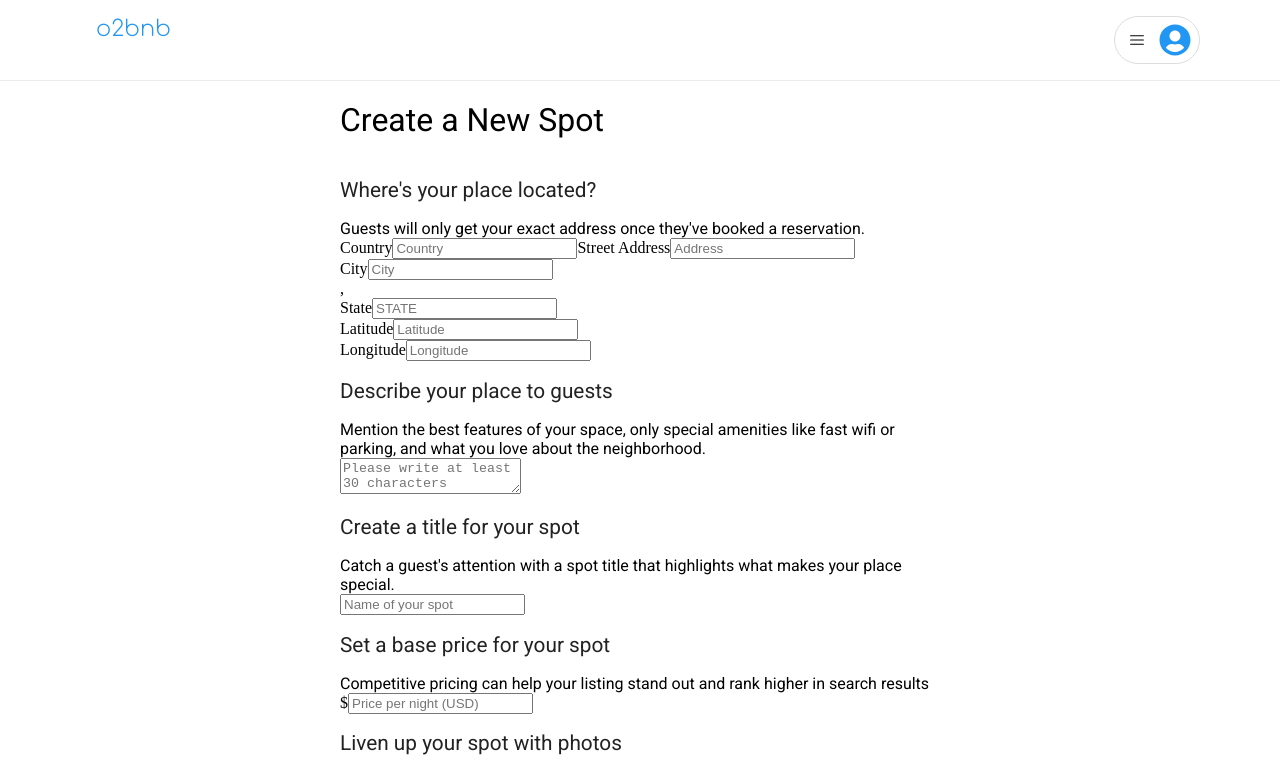
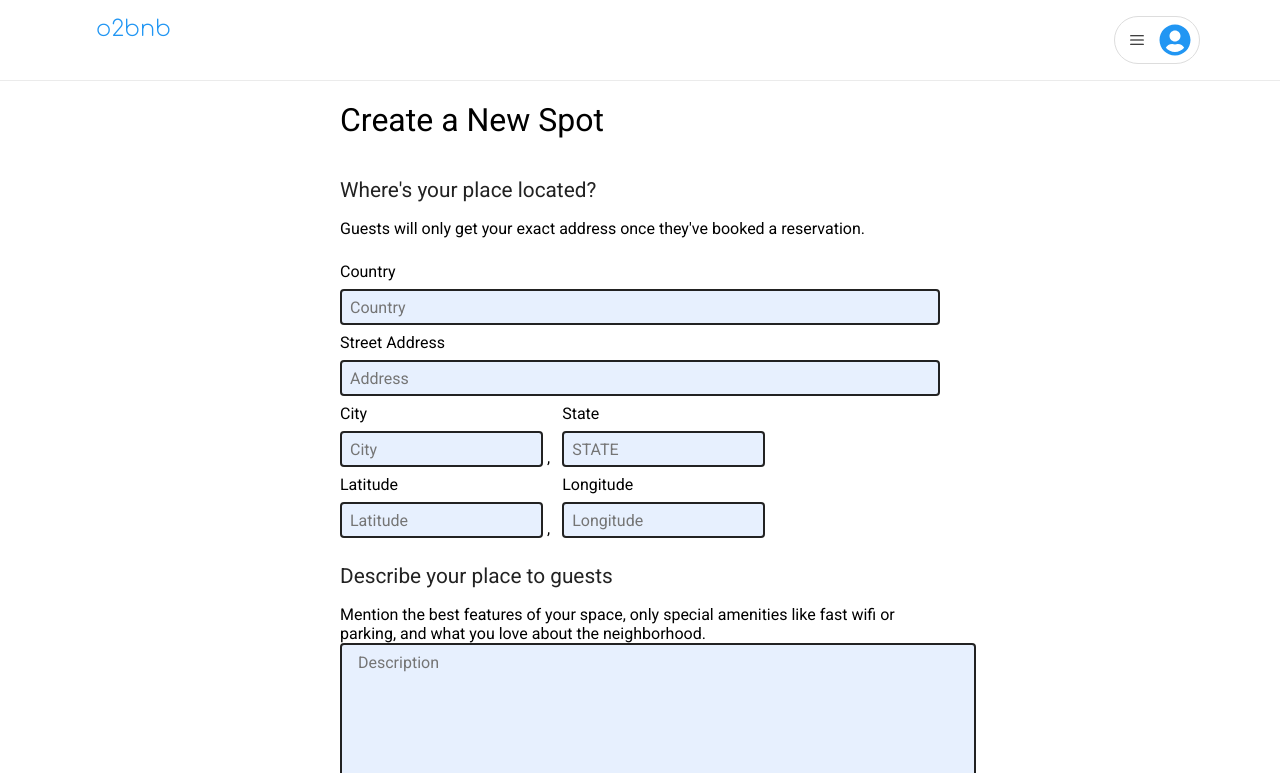
Before and after one commit to JosephRBryant/o2bnb, a React (Vite) app in the folder frontend/: page /spots/new in a window 1280 px wide. Shown: the top 773 px of the page. Built offline with nearby package versions, Linux system fonts and the light colour scheme; no server answers.

Commit message:
create spot submitting, including images

```diff
--- a/frontend/src/components/LoginFormModal/LoginForm.css
+++ b/frontend/src/components/LoginFormModal/LoginForm.css
@@ -1,4 +1,4 @@
-.loginForm {
+.login-form {
   display: flex;
   flex-direction: column;
   align-items: center;
@@ -13,12 +13,6 @@ form {
   flex-direction: column;
   width: 100%;
   gap: .5rem;
-}
-
-form input {
-  height: 2rem;
-  font-size: 1rem;
-  padding: 0 .5rem;
 }
 
 .login-header {
--- a/frontend/src/components/LoginFormModal/LoginFormModal.jsx
+++ b/frontend/src/components/LoginFormModal/LoginFormModal.jsx
@@ -55,7 +55,7 @@ function LoginFormModal() {
   console.log('login errors', errors);
 
   return (
-    <div className="loginForm">
+    <div className="login-form">
       <h1 className="login-header">Log In</h1>
       <div className="credentials-error-container">
         <h2 className="credentials-error">{loginError}</h2>
--- a/frontend/src/index.css
+++ b/frontend/src/index.css
@@ -28,6 +28,16 @@ p {
   font-family: 'Roboto', sans-serif;
 }
 
+form input {
+  height: 2rem;
+  font-size: 1rem;
+  font-family: 'Roboto', sans-serif;
+  padding: 0 .5rem;
+  background-color: #E7F0FE;
+  border: 2px solid #222;
+  border-radius: .25rem;
+}
+
 .link-no-styling {
   text-decoration: none;
   color: #000;
--- a/frontend/src/screens/CreateSpot/CreateSpot.css
+++ b/frontend/src/screens/CreateSpot/CreateSpot.css
@@ -3,3 +3,39 @@
   flex-direction: column;
   max-width: 600px;
 }
+
+.create-spot-header {
+  margin-bottom: 1.5rem;
+}
+
+.form-create-spot {
+  font-family: 'Roboto', sans-serif;
+}
+
+#description {
+  width: 100%;
+  height: 10rem;
+  padding: .5rem 1rem;
+  background-color: #E7F0FE;
+  border: 2px solid #222;
+  border-radius: .25rem;
+  font-size: 1rem;
+  font-family: 'Roboto', sans-serif;
+}
+
+.form-comma {
+  margin: 0 .75rem 0 .25rem;
+  position: relative;
+  top: .5rem;
+}
+.form-city-state,
+.form-lat-lng {
+  display: flex;
+}
+
+.form-city .label-error,
+.form-state .label-error,
+.form-lat .label-error,
+.form-lng .label-error {
+  margin-bottom: 0.5rem;
+}
--- a/frontend/src/screens/CreateSpot/CreateSpot.jsx
+++ b/frontend/src/screens/CreateSpot/CreateSpot.jsx
@@ -1,104 +1,134 @@
 import { useDispatch, useSelector } from 'react-redux';
+import { useNavigate } from 'react-router-dom';
 import { createSpotThunk } from '../../store/spots';
 import './CreateSpot.css'
-import { useEffect, useState } from 'react';
+import { useState } from 'react';
 
 function CreateSpot() {
   const dispatch = useDispatch();
+  const navigate = useNavigate();
   const [isLoaded, setIsLoaded] = useState(false);
   const [errors, setErrors] = useState({});
-  let spots = useSelector(state => state.spotState.allSpots)
+  const spots = useSelector(state => state.spotState.allSpots)
 
-  const [address, setAddress] = useState('');
-  const [city, setCity] = useState('');
-  const [stateAddress, setStateAddress] = useState('');
-  const [country, setCountry] = useState('');
-  const [lat, setLat] = useState('');
-  const [lng, setLng] = useState('');
-  const [name, setName] = useState('');
-  const [description, setDescription] = useState('');
-  const [price, setPrice] = useState('');
-  const [previewImage, setPreviewImage] = useState('');
-  const [imageUrlA, setImageUrlA] = useState('');
-  const [imageUrlB, setImageUrlB] = useState('');
-  const [imageUrlC, setImageUrlC] = useState('');
-  const [imageUrlD, setImageUrlD] = useState('');
+  const [spotForm, setSpotForm] = useState({
+    address: '',
+    city: '',
+    state: '',
+    country: '',
+    lat: null,
+    lng: null,
+    name: '',
+    description: '',
+    price: null,
+    previewImage: '',
+    imageA: '',
+    imageB: '',
+    imageC: '',
+    imageD: '',
+  })
 
-  const handleFormSubmit = async () => {
-    const form = {
-      address,
-      city,
-      state: stateAddress,
-      country,
-      lat,
-      lng,
-      name,
-      description,
-      price
+  const onSubmit = async (e) => {
+    e.preventDefault()
+    setErrors({});
+
+    try {
+      spotForm.lat = Number(spotForm.lat);
+      spotForm.lng = Number(spotForm.lng);
+      spotForm.price = Number(spotForm.price);
+
+      const res = await dispatch(createSpotThunk(spotForm));
+      if (!res.id) {
+        const err = await res.json();
+        console.log('res not ok in thunk', err);
+        const backendErrors = {};
+        backendErrors.message = err.message;
+
+        setErrors(err.errors);
+        console.log('console log spts after create dispatch', err.errors.state);
+      }
+    } catch (error) {
+      return error;
     }
 
-    form.lat = Number(form.lat);
-    form.lng = Number(form.lng);
-    form.price = Number(form.price);
+  }
 
-    const imageForm = {
-      previewImage,
-      imageUrlA,
-      imageUrlB,
-      imageUrlC,
-      imageUrlD
-    }
-    console.log('form sent to thunk for create', form);
-    const res = await dispatch(createSpotThunk(form));
-    if (!res.ok) {
-      const err = await res.json();
-      const backendErrors = {};
-      backendErrors.message = err.message;
-      setErrors(backendErrors);
-    }
+  // function findCurrentSpot(spots) {
+  //   let spot = spots.filter(spot => spot.address === spotForm.address)
+  //   spot = spot[0];
+  //   console.log('find cur spot func', spot, spot.id);
+  //   return spot;
+  // }
+
+  function updateSpotForm(e, label) {
+    setSpotForm(prev => {
+      const newSpotForm = {...prev};
+      newSpotForm[label] = e.target.value;
+      return newSpotForm;
+    })
   }
 
   return (
     <main className="create-spot-main">
-      <header>
+      <header className='create-spot-header'>
         <h1>Create a New Spot</h1>
         <h2>Where&apos;s your place located?</h2>
         <p>Guests will only get your exact address once they&apos;ve booked a reservation.</p>
       </header>
-      <div className="form-create-spot" action="">
+      <form className="form-create-spot" onSubmit={onSubmit}>
+        <div className="label-error">
           <label htmlFor="country">Country</label>
-        <input type="text" name="country" id="country" onChange={(e) => setCountry(e.target.value)} value={country} placeholder="Country" />
+          <p>{errors.country}</p>
+        </div>
+        <input type="text" name="country" id="country" onChange={(e) => updateSpotForm(e, 'country')} value={spotForm.country} placeholder="Country" />
+        <div className="label-error">
           <label htmlFor="street">Street Address</label>
-        <input type="text" name="street" id="street" onChange={(e) => setAddress(e.target.value)} value={address} placeholder="Address" />
+          <p>{errors.address}</p>
+        </div>
+        <input type="text" name="street" id="street" onChange={(e) => updateSpotForm(e, 'address')} value={spotForm.address} placeholder="Address" />
         <div className="form-city-state">
           <div className="form-city">
+            <div className="label-error">
               <label htmlFor="city">City</label>
-            <input type="text" name="city" id="city" onChange={(e) => setCity(e.target.value)} value={city} placeholder="City" />
-          </div>,
+              <p>{errors.city}</p>
+            </div>
+            <input type="text" name="city" id="city" onChange={(e) => updateSpotForm(e, 'city')} value={spotForm.city} placeholder="City" />
+            <span className='form-comma'>,</span>
+          </div>
           <div className="form-state">
+            <div className="label-error">
               <label htmlFor="state">State</label>
-            <input type="text" name="state" id="state" onChange={(e) => setStateAddress(e.target.value)} value={stateAddress} placeholder="STATE" />
+              <p>{errors.state}</p>
+            </div>
+            <input type="text" name="state" id="state" onChange={(e) => updateSpotForm(e, 'state')} value={spotForm.state} placeholder="STATE" />
           </div>
         </div>
-        <div className="form-lat-lgn">
+        <div className="form-lat-lng">
           <div className="form-lat">
+            <div className="label-error">
               <label htmlFor="lat">Latitude</label>
-            <input type="text" name="lat" id="lat" onChange={(e) => setLat(e.target.value)} value={lat} placeholder="Latitude" />
+              <p>{errors.lat}</p>
+            </div>
+            <input type="text" name="lat" id="lat" onChange={(e) => updateSpotForm(e, 'lat')} value={spotForm.lat} placeholder="Latitude" />
+          <span className="form-comma">,</span>
           </div>
           <div className="form-lng">
+            <div className="label-error">
               <label htmlFor="lng">Longitude</label>
-            <input type="text" name="lng" id="lng" onChange={(e) => setLng(e.target.value)} value={lng} placeholder="Longitude" />
+              <p>{errors.lng}</p>
+            </div>
+            <input type="text" name="lng" id="lng" onChange={(e) => updateSpotForm(e, 'lng')} value={spotForm.lng} placeholder="Longitude" />
           </div>
         </div>
         <div className="form-description">
           <h2>Describe your place to guests</h2>
           <p>Mention the best features of your space, only special amenities like fast wifi or parking, and what you love about the neighborhood.</p>
-          <textarea name="description" id="description" onChange={(e) => setDescription(e.target.value)} value={description} placeholder="Please write at least 30 characters"></textarea>
+          <textarea name="description" id="description" onChange={(e) => updateSpotForm(e, 'description')} value={spotForm.description} placeholder="Description"></textarea>
         </div>
         <div className="form-title">
           <h2>Create a title for your spot</h2>
           <p>Catch a guest&apos;s attention with a spot title that highlights what makes your place special.</p>
-          <input type="text" name="title" id="title" onChange={(e) => setName(e.target.value)} value={name} placeholder="Name of your spot" />
+          <input type="text" name="name" id="name" onChange={(e) => updateSpotForm(e, 'name')} value={spotForm.name} placeholder="Name of your spot" />
         </div>
         <div className="form-price">
           <h2>Set a base price for your spot</h2>
@@ -106,22 +136,42 @@ function CreateSpot() {
           in search results</p>
           <div className="form-price-input">
             $
-            <input type="text" name="price" id="price" onChange={(e) => setPrice(e.target.value)} value={price} placeholder="Price per night (USD)" />
+            <input type="text" name="price" id="price" onChange={(e) => updateSpotForm(e, 'price')} value={spotForm.price} placeholder="Price per night (USD)" />
           </div>
         </div>
         <div className="form-photos">
           <h2>Liven up your spot with photos</h2>
           <p>Submit a link to at least one photo to publish your spot</p>
-          <input type="text" name="previewImage" id="previewImage" placeholder="Preview Image URL" />
-          <input type="text" name="imageA" id="imageA" placeholder="Image URL" />
-          <input type="text" name="imageB" id="imageB" placeholder="Image URL" />
-          <input type="text" name="imageC" id="imageC" placeholder="Image URL" />
-          <input type="text" name="imageD" id="imageD" placeholder="Image URL" />
+          <input type="text" name="previewImage" id="previewImage" onChange={(e) => updateSpotForm(e, 'previewImage')} value={spotForm.previewImage} placeholder="Preview Image URL" required/>
+          <input type="text" name="imageA" id="imageA" onChange={(e) => updateSpotForm(e, 'imageA')} value={spotForm.imageA} placeholder="Image URL" />
+          <input type="text" name="imageB" id="imageB" onChange={(e) => updateSpotForm(e, 'imageB')} value={spotForm.imageB} placeholder="Image URL" />
+          <input type="text" name="imageC" id="imageC" onChange={(e) => updateSpotForm(e, 'imageC')} value={spotForm.imageC} placeholder="Image URL" />
+          <input type="text" name="imageD" id="imageD" onChange={(e) => updateSpotForm(e, 'imageD')} value={spotForm.imageD} placeholder="Image URL" />
         </div>
-        <button type="submit" onClick={() => handleFormSubmit()}>Submit</button>
-      </div>
+        <button type="submit">Create a Spot</button>
+      </form>
     </main>
   )
 }
 
 export default CreateSpot;
+
+// const findCurrentSpot = (spots) => {
+//  let spot = spots.filter(spot => spot.address === address)
+//  spot = spot[0];
+//  console.log('find cur spot func', spot, spot.id);
+//  return spot;
+// }
+
+
+// for ( let image of imageForm) {
+//   const imageObj = {};
+//   if (image === imageForm[0]) {
+//     imageObj.spotId = findCurrentSpot(spots).id;
+//     imageObj.url = image;
+//     imageObj.preview = true;
+//   } else {
+//     imageObj.spotId = findCurrentSpot(spots).id;
+//     imageObj.url = image;
+//     imageObj.preview = false;
+//   }
--- a/frontend/src/store/spots.js
+++ b/frontend/src/store/spots.js
@@ -38,7 +38,7 @@ export const getAllSpotsThunk = () => async (dispatch) => {
     const res = await csrfFetch('/api/spots');
     if (res.ok) {
       const data = await res.json();
-      dispatch(getAllSpots(data))
+      await dispatch(getAllSpots(data))
     } else {
       throw res;
     }
@@ -54,7 +54,7 @@ export const getSpotDetailsThunk = (spotId) => async (dispatch) => {
     if (res.ok) {
       // step 5
       const data = await res.json();
-      dispatch(getSpotDetails(data))
+      await dispatch(getSpotDetails(data))
     } else {
       throw res;
     }
@@ -69,7 +69,7 @@ export const getUserSpotsThunk = (userId) => async (dispatch) => {
     if (res.ok) {
       const data = await res.json();
       console.log('user spots', data);
-      dispatch(getUserSpots(data))
+      await dispatch(getUserSpots(data))
     } else {
       throw res
     }
@@ -80,20 +80,47 @@ export const getUserSpotsThunk = (userId) => async (dispatch) => {
 
 export const createSpotThunk = (spotForm) => async (dispatch) => {
   try {
-    console.log('in create thunk');
+    const {address, city, state, country, lat, lng, name, description, price, previewImage, imageA, imageB, imageC, imageD} = spotForm;
+
+    const spotData = {
+      address,
+      city,
+      state,
+      country,
+      lat,
+      lng,
+      name,
+      description,
+      price,
+      previewImage,
+      imageA,
+      imageB,
+      imageC,
+      imageD
+    }
+
+    const images = {
+      previewImage: previewImage,
+      imageA: imageA,
+      imageB: imageB,
+      imageC: imageC,
+      imageD: imageD
+    }
+
+    console.log('images object in thunk',  images);
+
     const options = {
       method: 'POST',
       headers: {'Content-Type': 'application/json'},
-      body: JSON.stringify(spotForm)
+      body: JSON.stringify(spotData)
     }
-
     const res = await csrfFetch('/api/spots', options);
 
     if (res.ok) {
       const data = await res.json();
-      console.log('create thunk data', data);
+      console.log('create spot thunk data in res.ok if', data);
       await dispatch(createSpot(data));
-      return res;
+      return data;
     } else {
       throw res;
     }
@@ -101,6 +128,30 @@ export const createSpotThunk = (spotForm) => async (dispatch) => {
     return error;
   }
 }
+
+// export const createSpotImageThunk = (image, spotId) => async (dispatch) => {
+//   try {
+//     console.log('start of createSpotImageThunk');
+//     const options = {
+//       method: 'POST',
+//       headers: {'Content-Type': 'application/json'},
+//       body: JSON.stringify(image)
+//     }
+
+//     const res = await csrfFetch(`/api/spots/${spotId}/images`, options);
+
+//     if (res.ok) {
+//       const data = await res.json();
+//       console.log('create spot img data', data);
+//       await dispatch(createSpotImage(data));
+//       return res;
+//     } else {
+//       throw res;
+//     }
+//   } catch (error) {
+//     return error;
+//   }
+// }
 
 const initialState = {
   allSpots: [],
```
Also changed, not shown: 2 other files (tests, documents, lock files or other folders). Lines whose indentation alone changed are shown as unchanged.
